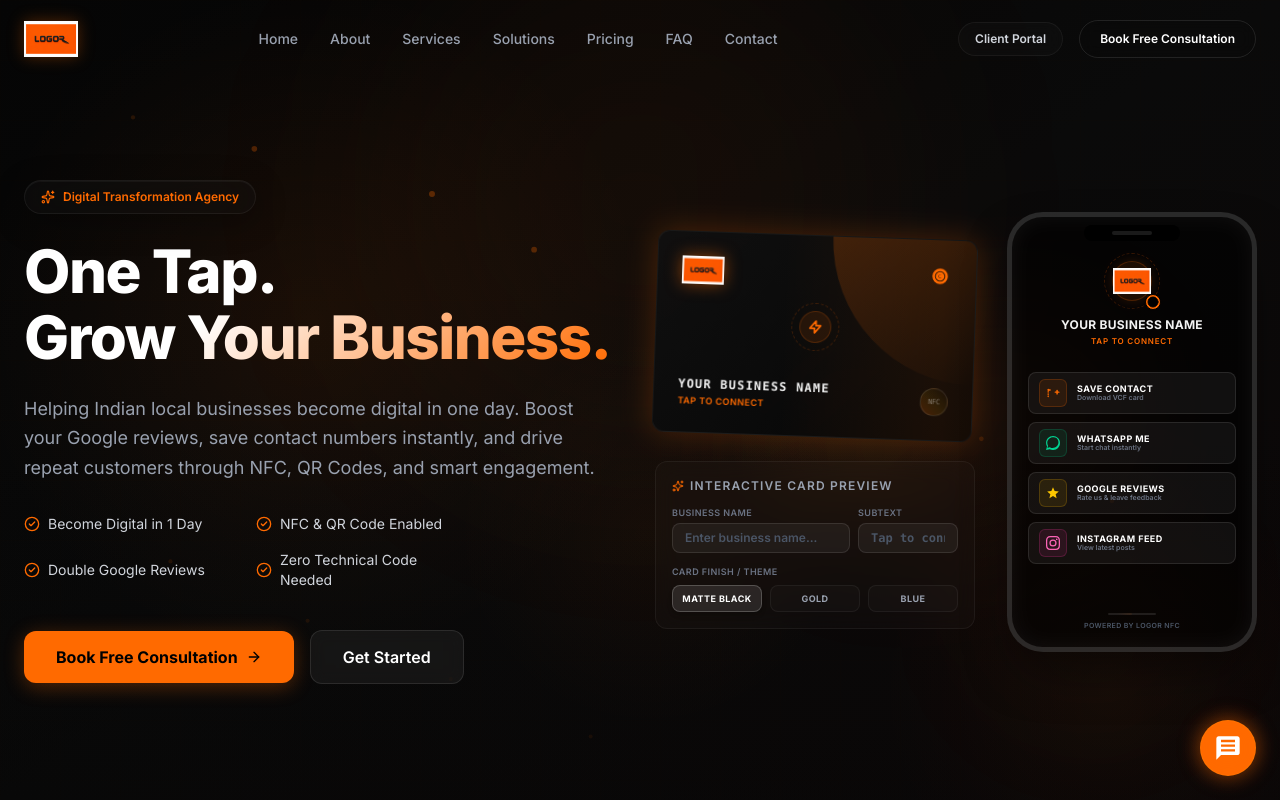
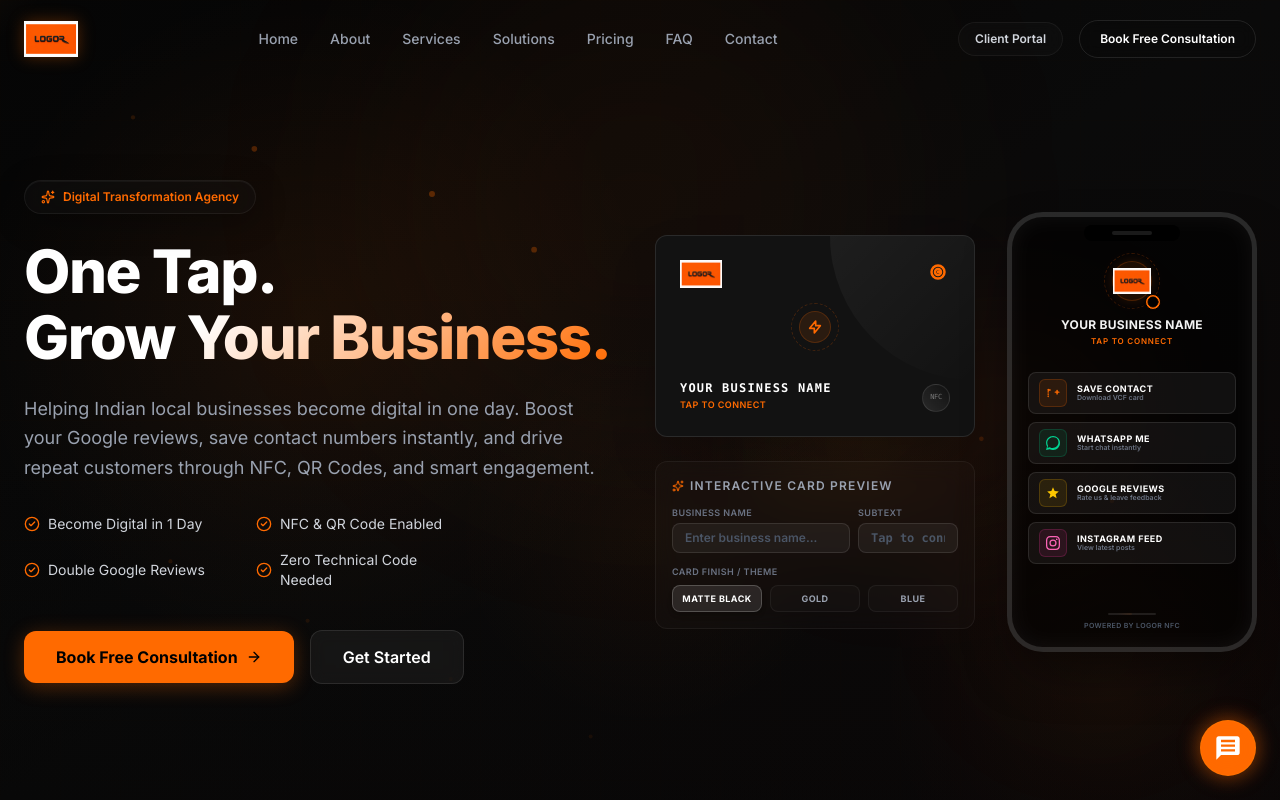
Before and after one commit to Jecin2378/logor-website1, a Next.js app: page / in a window 1280 px wide. Shown: the top 800 px of the page. Built offline with nearby package versions, Linux system fonts and the light colour scheme.

Commit message:
feat: update interactive card preview with solid matte finishes and 3D tilt mockup simulation

```diff
--- a/src/components/Hero.tsx
+++ b/src/components/Hero.tsx
@@ -3,41 +3,97 @@
 import React, { useState } from "react";
 import Image from "next/image";
 import { ArrowRight, Sparkles, CheckCircle2 } from "lucide-react";
-import { motion } from "framer-motion";
+import { motion, useMotionValue, useTransform, useSpring } from "framer-motion";
 
 export default function Hero() {
   const [businessName, setBusinessName] = useState("YOUR BUSINESS NAME");
   const [category, setCategory] = useState("TAP TO CONNECT");
   const [cardColor, setCardColor] = useState<"black" | "gold" | "blue">("black");
 
+  // 3D Card Rotation Motion Values
+  const x = useMotionValue(0);
+  const y = useMotionValue(0);
+
+  // Smooth springs for rotation
+  const rotateX = useSpring(useTransform(y, [-0.5, 0.5], [15, -15]), { stiffness: 300, damping: 25 });
+  const rotateY = useSpring(useTransform(x, [-0.5, 0.5], [-15, 15]), { stiffness: 300, damping: 25 });
+
+  const handleMouseMove = (e: React.MouseEvent<HTMLDivElement>) => {
+    const rect = e.currentTarget.getBoundingClientRect();
+    const width = rect.width;
+    const height = rect.height;
+    const mouseX = e.clientX - rect.left - width / 2;
+    const mouseY = e.clientY - rect.top - height / 2;
+
+    // Normalize coordinates between -0.5 and 0.5
+    x.set(mouseX / width);
+    y.set(mouseY / height);
+  };
+
+  const handleMouseLeave = () => {
+    // Reset rotation when cursor leaves the card
+    x.set(0);
+    y.set(0);
+  };
+
   // Style configurations for each theme
   const themes = {
     black: {
-      background: "linear-gradient(135deg, rgba(15, 15, 15, 0.95) 0%, rgba(5, 5, 5, 0.98) 100%)",
+      card: {
+        background: "#121212", // Solid Matte Black
         border: "border-white/10",
+        text: "text-white",
         accent: "text-[#FF6A00]",
         accentBg: "bg-[#FF6A00]/10",
         accentBorder: "border-[#FF6A00]/20",
-      badgeGradient: "from-orange-500/20 via-yellow-500/10",
-      iconGlow: "drop-shadow-[0_0_8px_rgba(255,106,0,0.5)]"
+        badgeGradient: "from-white/10 to-transparent",
+        logoClass: "",
+        nfcText: "text-white/40",
+        badgeBorder: "border-white/10"
+      },
+      mobile: {
+        accent: "text-[#FF6A00]",
+        accentBg: "bg-[#FF6A00]/10",
+        accentBorder: "border-[#FF6A00]/20"
+      }
     },
     gold: {
-      background: "linear-gradient(135deg, rgba(30, 24, 10, 0.95) 0%, rgba(15, 12, 5, 0.98) 100%)",
-      border: "border-amber-500/20",
+      card: {
+        background: "linear-gradient(135deg, #ECC86A 0%, #C39B3B 50%, #A37C24 100%)", // Rich matte brushed gold look
+        border: "border-[#96741F]/30",
+        text: "text-stone-900", // Engraved dark text
+        accent: "text-stone-900",
+        accentBg: "bg-stone-900/10",
+        accentBorder: "border-stone-900/20",
+        badgeGradient: "from-stone-900/10 to-transparent",
+        logoClass: "brightness-0 opacity-80", // Make logo image black
+        nfcText: "text-stone-900/50",
+        badgeBorder: "border-stone-900/20"
+      },
+      mobile: {
         accent: "text-amber-400",
         accentBg: "bg-amber-400/10",
-      accentBorder: "border-amber-400/20",
-      badgeGradient: "from-amber-500/30 via-yellow-500/20",
-      iconGlow: "drop-shadow-[0_0_8px_rgba(245,158,11,0.5)]"
+        accentBorder: "border-amber-400/20"
+      }
     },
     blue: {
-      background: "linear-gradient(135deg, rgba(10, 15, 30, 0.95) 0%, rgba(5, 8, 15, 0.98) 100%)",
-      border: "border-blue-500/20",
+      card: {
+        background: "#0A2540", // Solid Matte Dark Royal Blue
+        border: "border-white/10",
+        text: "text-white",
+        accent: "text-blue-200",
+        accentBg: "bg-white/10",
+        accentBorder: "border-white/20",
+        badgeGradient: "from-white/10 to-transparent",
+        logoClass: "brightness-0 invert opacity-95", // Make logo image white
+        nfcText: "text-white/40",
+        badgeBorder: "border-white/10"
+      },
+      mobile: {
         accent: "text-blue-400",
         accentBg: "bg-blue-400/10",
-      accentBorder: "border-blue-400/20",
-      badgeGradient: "from-blue-500/30 via-indigo-500/20",
-      iconGlow: "drop-shadow-[0_0_8px_rgba(96,165,250,0.5)]"
+        accentBorder: "border-blue-400/20"
+      }
     }
   };
 
@@ -144,21 +200,25 @@ export default function Hero() {
         <div className="lg:col-span-6 flex flex-col md:flex-row items-center justify-center relative gap-8 w-full">
 
           {/* Card & Inputs Left Stack */}
-          <div className="flex flex-col gap-6 items-center w-full max-w-sm sm:w-auto z-10">
+          <div className="flex flex-col gap-6 items-center w-full max-w-sm sm:w-auto z-10" style={{ perspective: 1000 }}>
             <motion.div
-              initial={{ opacity: 0, scale: 0.9, rotate: -5 }}
-              animate={{ opacity: 1, scale: 1, rotate: 2 }}
-              transition={{ duration: 0.8, delay: 0.2, type: "spring" }}
+              initial={{ opacity: 0, scale: 0.9 }}
+              animate={{ opacity: 1, scale: 1 }}
               style={{
-                background: currentTheme.background,
+                background: currentTheme.card.background,
+                rotateX,
+                rotateY,
+                transformStyle: "preserve-3d",
               }}
-              className={`relative w-72 sm:w-80 aspect-[1.586/1] rounded-xl p-6 border ${currentTheme.border} glass-panel overflow-hidden orange-glow flex flex-col justify-between group shadow-2xl animate-pulse-glow cursor-pointer hover:scale-[1.02] transition-transform duration-300`}
+              onMouseMove={handleMouseMove}
+              onMouseLeave={handleMouseLeave}
+              className={`relative w-72 sm:w-80 aspect-[1.586/1] rounded-xl p-6 border ${currentTheme.card.border} overflow-hidden flex flex-col justify-between group shadow-2xl cursor-pointer hover:scale-[1.02] transition-shadow duration-300`}
             >
               {/* Shimmer overlay */}
-              <div className="absolute inset-0 animate-shimmer pointer-events-none" />
+              <div className="absolute inset-0 bg-gradient-to-tr from-transparent via-white/5 to-transparent opacity-0 group-hover:opacity-100 transition-opacity duration-500 pointer-events-none" />
 
               {/* Absolute vector details */}
-              <div className="absolute top-0 right-0 w-36 h-36 bg-gradient-to-br from-[#FF6A00]/20 to-transparent rounded-bl-full pointer-events-none transition-all duration-500 group-hover:scale-110" />
+              <div className="absolute top-0 right-0 w-36 h-36 bg-gradient-to-br from-white/5 to-transparent rounded-bl-full pointer-events-none transition-all duration-500 group-hover:scale-110" />
 
               {/* Brand Header with Logo and Contactless waves */}
               <div className="flex justify-between items-start" style={{ transform: "translateZ(30px)" }}>
@@ -168,12 +228,12 @@ export default function Hero() {
                     alt="Logor"
                     width={90}
                     height={32}
-                    className={`h-7 w-auto object-contain transition-all duration-500 ${currentTheme.iconGlow}`}
+                    className={`h-7 w-auto object-contain transition-all duration-500 ${currentTheme.card.logoClass}`}
                   />
                 </div>
 
                 {/* Wireless Wave Icon (Contactless NFC symbol) */}
-                <div className={`transition-colors duration-500 ${currentTheme.accent}`}>
+                <div className={`transition-colors duration-500 ${currentTheme.card.accent}`}>
                   <svg className="w-6 h-6 transform rotate-90" fill="none" stroke="currentColor" strokeWidth="2.5" viewBox="0 0 24 24">
                     <path strokeLinecap="round" strokeLinejoin="round" d="M12 18.5a6.5 6.5 0 1 1 0-13 6.5 6.5 0 0 1 0 13z" />
                     <path strokeLinecap="round" strokeLinejoin="round" d="M12 15a3 3 0 1 1 0-6 3 3 0 0 1 0 6z" />
@@ -184,9 +244,9 @@ export default function Hero() {
 
               {/* NFC Contact Center Tap Point */}
               <div className="flex justify-center items-center my-auto" style={{ transform: "translateZ(40px)" }}>
-                <div className={`relative w-12 h-12 rounded-full border border-dashed ${currentTheme.accentBorder} flex items-center justify-center transition-all duration-500`}>
-                  <div className={`w-8 h-8 rounded-full ${currentTheme.accentBg} border ${currentTheme.accentBorder} flex items-center justify-center transition-all duration-500`}>
-                    <svg className={`w-4 h-4 transition-colors duration-500 ${currentTheme.accent}`} fill="none" stroke="currentColor" strokeWidth="2.5" viewBox="0 0 24 24">
+                <div className={`relative w-12 h-12 rounded-full border border-dashed ${currentTheme.card.accentBorder} flex items-center justify-center transition-all duration-500`}>
+                  <div className={`w-8 h-8 rounded-full ${currentTheme.card.accentBg} border ${currentTheme.card.accentBorder} flex items-center justify-center transition-all duration-500`}>
+                    <svg className={`w-4 h-4 transition-colors duration-500 ${currentTheme.card.accent}`} fill="none" stroke="currentColor" strokeWidth="2.5" viewBox="0 0 24 24">
                       <path strokeLinecap="round" strokeLinejoin="round" d="M13 10V3L4 14h7v7l9-11h-7z" />
                     </svg>
                   </div>
@@ -196,12 +256,12 @@ export default function Hero() {
               {/* Card Holder Name */}
               <div className="flex justify-between items-end mt-auto" style={{ transform: "translateZ(30px)" }}>
                 <div>
-                  <p className="text-xs text-white/95 tracking-widest font-mono uppercase font-bold truncate max-w-[180px]">{businessName}</p>
-                  <p className={`text-[9px] tracking-wider font-semibold uppercase mt-0.5 transition-colors duration-500 ${currentTheme.accent}`}>{category}</p>
+                  <p className={`text-xs ${currentTheme.card.text} tracking-widest font-mono uppercase font-bold truncate max-w-[180px]`}>{businessName}</p>
+                  <p className={`text-[9px] tracking-wider font-semibold uppercase mt-0.5 transition-colors duration-500 ${currentTheme.card.accent}`}>{category}</p>
                 </div>
 
                 {/* NFC circular badge */}
-                <div className={`w-7 h-7 rounded-full bg-gradient-to-tr ${currentTheme.badgeGradient} to-transparent border border-white/10 flex items-center justify-center text-[7px] text-white/40 font-mono tracking-tighter transition-all duration-500`}>
+                <div className={`w-7 h-7 rounded-full bg-gradient-to-tr ${currentTheme.card.badgeGradient} to-transparent border ${currentTheme.card.badgeBorder} flex items-center justify-center text-[7px] ${currentTheme.card.nfcText} font-mono tracking-tighter transition-all duration-500`}>
                   NFC
                 </div>
               </div>
@@ -302,8 +362,8 @@ export default function Hero() {
               {/* Profile Header info */}
               <div className="flex flex-col items-center text-center mt-2">
                 {/* Brand Logo Avatar Frame */}
-                <div className={`relative w-14 h-14 rounded-full border border-dashed p-1 ${currentTheme.accentBorder} mb-2 flex items-center justify-center`}>
-                  <div className={`w-10 h-10 rounded-full ${currentTheme.accentBg} flex items-center justify-center border ${currentTheme.accentBorder} shadow-[0_0_12px_rgba(255,106,0,0.15)]`}>
+                <div className={`relative w-14 h-14 rounded-full border border-dashed p-1 ${currentTheme.mobile.accentBorder} mb-2 flex items-center justify-center`}>
+                  <div className={`w-10 h-10 rounded-full ${currentTheme.mobile.accentBg} flex items-center justify-center border ${currentTheme.mobile.accentBorder} shadow-[0_0_12px_rgba(255,106,0,0.15)]`}>
                     <Image
                       src="/logor-logo.png"
                       alt="Logor"
@@ -321,7 +381,7 @@ export default function Hero() {
                 <h3 className="text-xs font-bold tracking-wide uppercase truncate max-w-[180px] text-white/95">
                   {businessName}
                 </h3>
-                <p className={`text-[8px] font-semibold uppercase tracking-widest mt-0.5 ${currentTheme.accent}`}>
+                <p className={`text-[8px] font-semibold uppercase tracking-widest mt-0.5 ${currentTheme.mobile.accent}`}>
                   {category}
                 </p>
               </div>
@@ -330,8 +390,8 @@ export default function Hero() {
               <div className="flex flex-col gap-2 my-auto">
                 {/* Save Contact action */}
                 <div className="flex items-center gap-2.5 px-2.5 py-1.5 rounded-lg bg-white/5 border border-white/10 hover:bg-white/10 hover:border-white/20 transition-all cursor-pointer">
-                  <div className={`w-7 h-7 rounded-md ${currentTheme.accentBg} flex items-center justify-center border ${currentTheme.accentBorder}`}>
-                    <svg className={`w-3.5 h-3.5 ${currentTheme.accent}`} fill="none" stroke="currentColor" strokeWidth="2.5" viewBox="0 0 24 24">
+                  <div className={`w-7 h-7 rounded-md ${currentTheme.mobile.accentBg} flex items-center justify-center border ${currentTheme.mobile.accentBorder}`}>
+                    <svg className={`w-3.5 h-3.5 ${currentTheme.mobile.accent}`} fill="none" stroke="currentColor" strokeWidth="2.5" viewBox="0 0 24 24">
                       <path strokeLinecap="round" strokeLinejoin="round" d="M19 7.5v3m0 0v3m0-3h3m-3 0h-3m-9-3.5h.008v.008H3.75V6m0 3h.008v.008H3.75V9zm0 3h.008v.008H3.75v-.008zm0 3h.008v.008H3.75v-.008zm0 3h.008v.008H3.75v-.008z" />
                     </svg>
                   </div>
@@ -393,7 +453,9 @@ export default function Hero() {
             </div>
 
             {/* Glowing accent border bottom */}
-            <div className={`absolute bottom-0 inset-x-0 h-1 bg-gradient-to-r from-transparent via-${cardColor === "black" ? "orange" : cardColor}-500/20 to-transparent`} />
+            <div className={`absolute bottom-0 inset-x-0 h-1 bg-gradient-to-r from-transparent via-${
+              cardColor === "black" ? "orange" : cardColor === "gold" ? "amber" : "blue"
+            }-500/20 to-transparent`} />
           </motion.div>
 
           {/* Underlay glow circle */}
```
Lines whose indentation alone changed are shown as unchanged.
